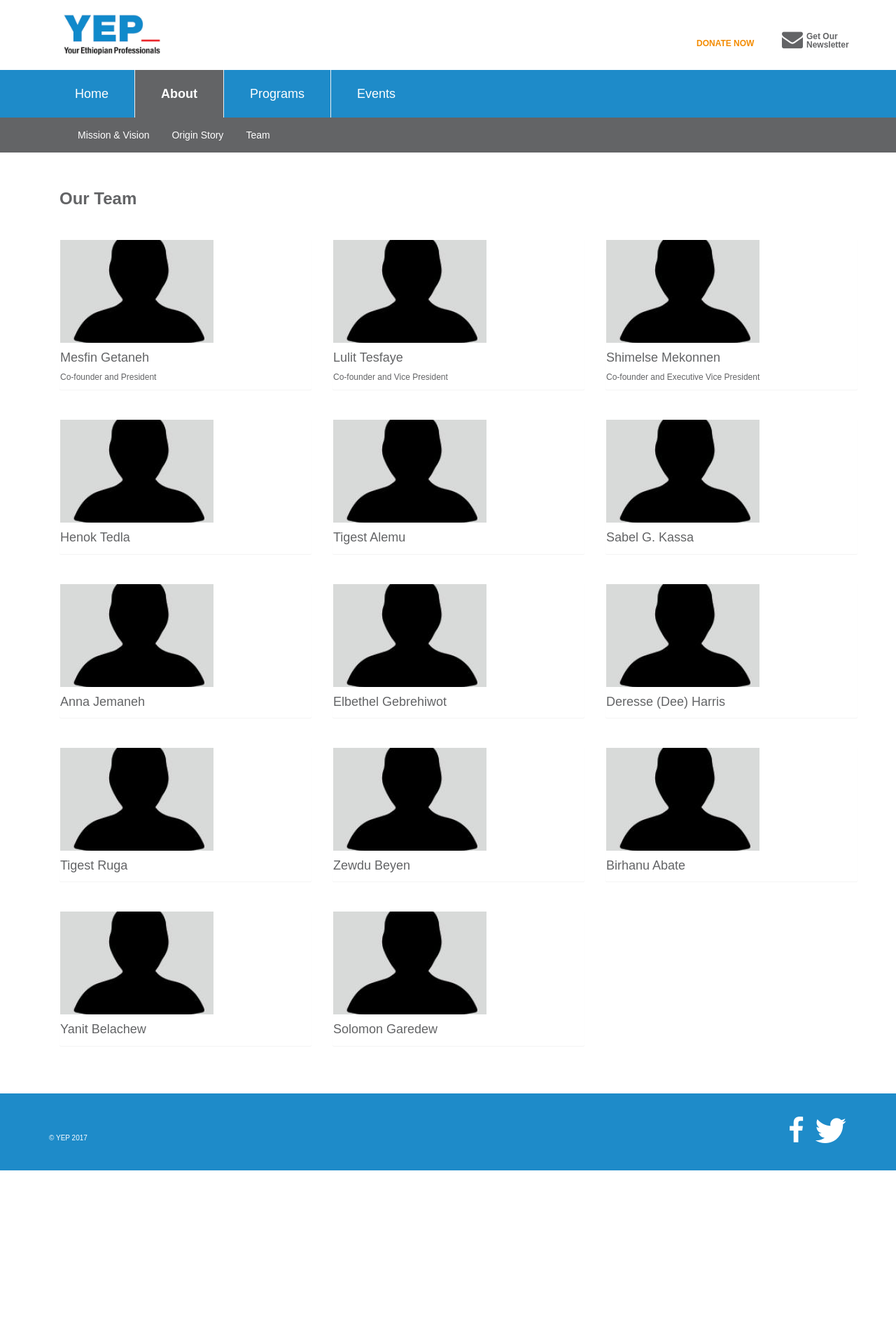
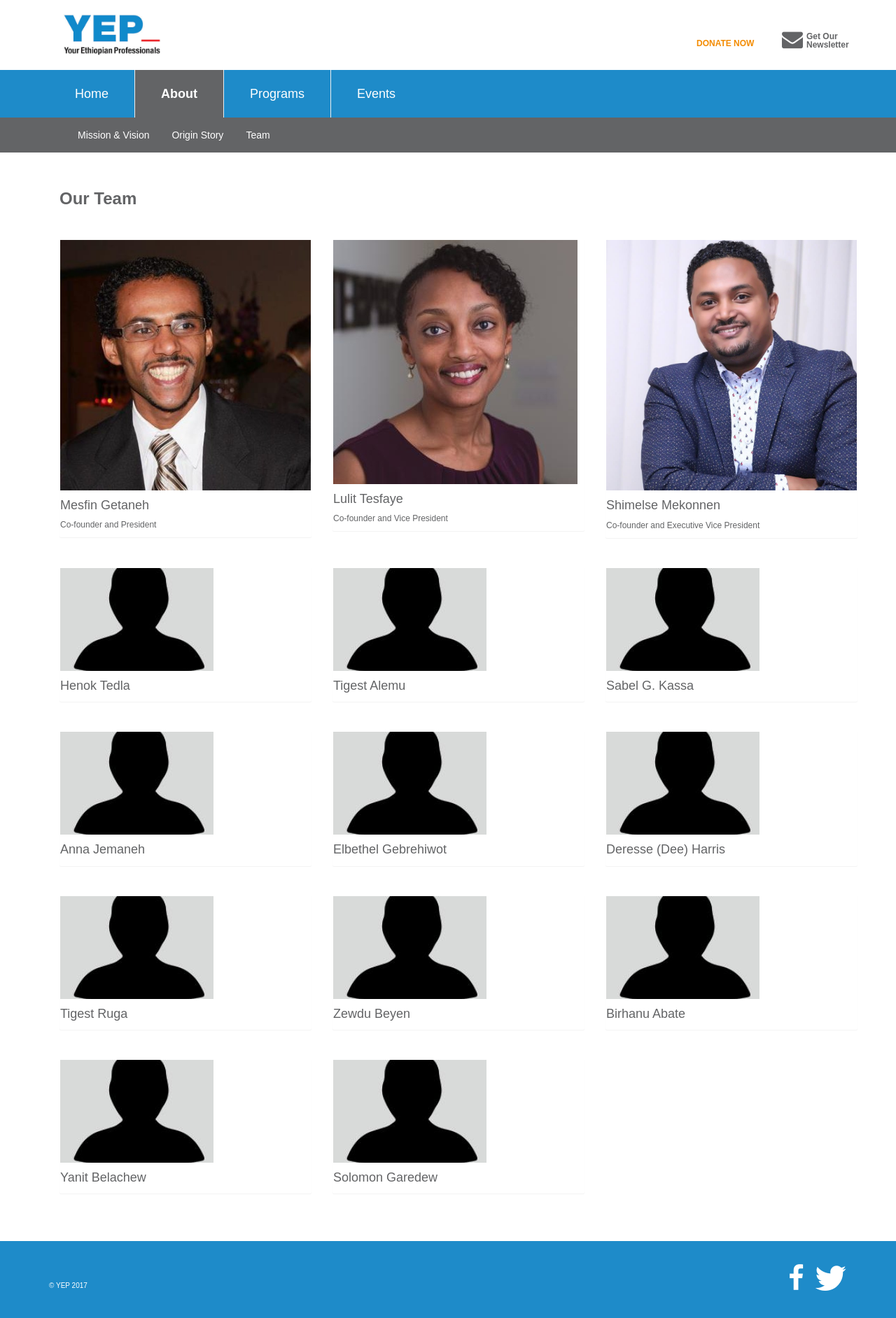
Before and after one commit to YEPNetwork/yepnetwork.github.io, a Jekyll site: the page built from _page/team.html, in a window 1280 px wide. Shown: the whole page at 70% size. Built offline with Jekyll 4.4.1, drawn with Linux system fonts in a browser that asks for light colours; nearby versions of some CDN libraries; some web fonts are replaced; before the commit the page ends 1673 px from its top, so only the background shows below that.

Commit message:
Added image to team page.

```diff
--- a/_page/team.html
+++ b/_page/team.html
@@ -17,7 +17,11 @@ body_class: about
       {% for person in persons %}
       <div class="col-sm-4">
         <div class="card-item panel">
-          <img src="{{ site.url }}/assets/images/team/vacant.jpg">
+          {% if person.image %}
+            <img src="{{ site.url }}/assets/images/team/{{ person.image }}">
+          {% else %}
+            <img src="{{ site.url }}/assets/images/team/vacant.jpg">
+          {% endif %}
           <h4>{{ person.name }}</h4>
           <h6>{{ person.position }}</h6>
         </div>
```
